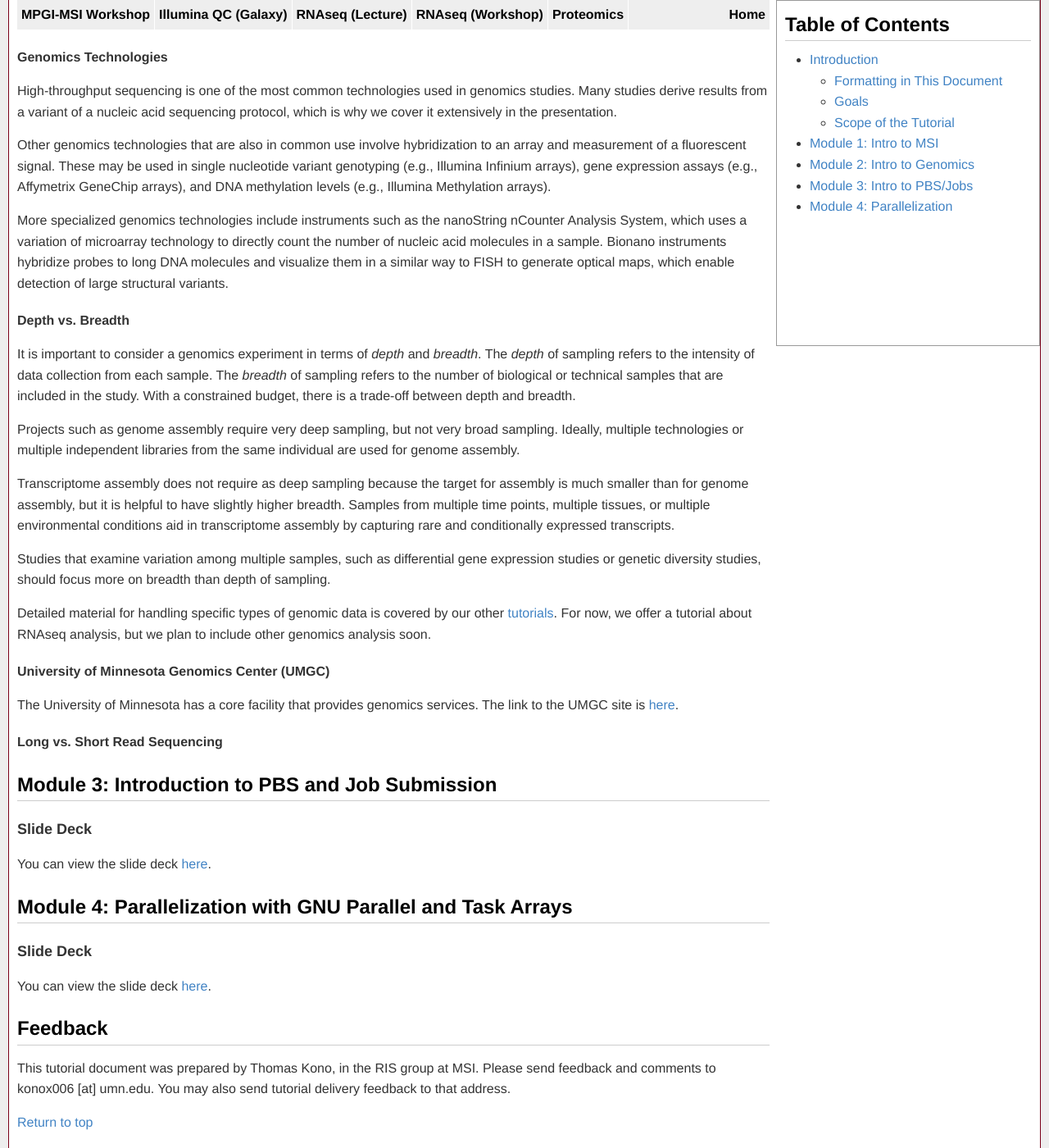
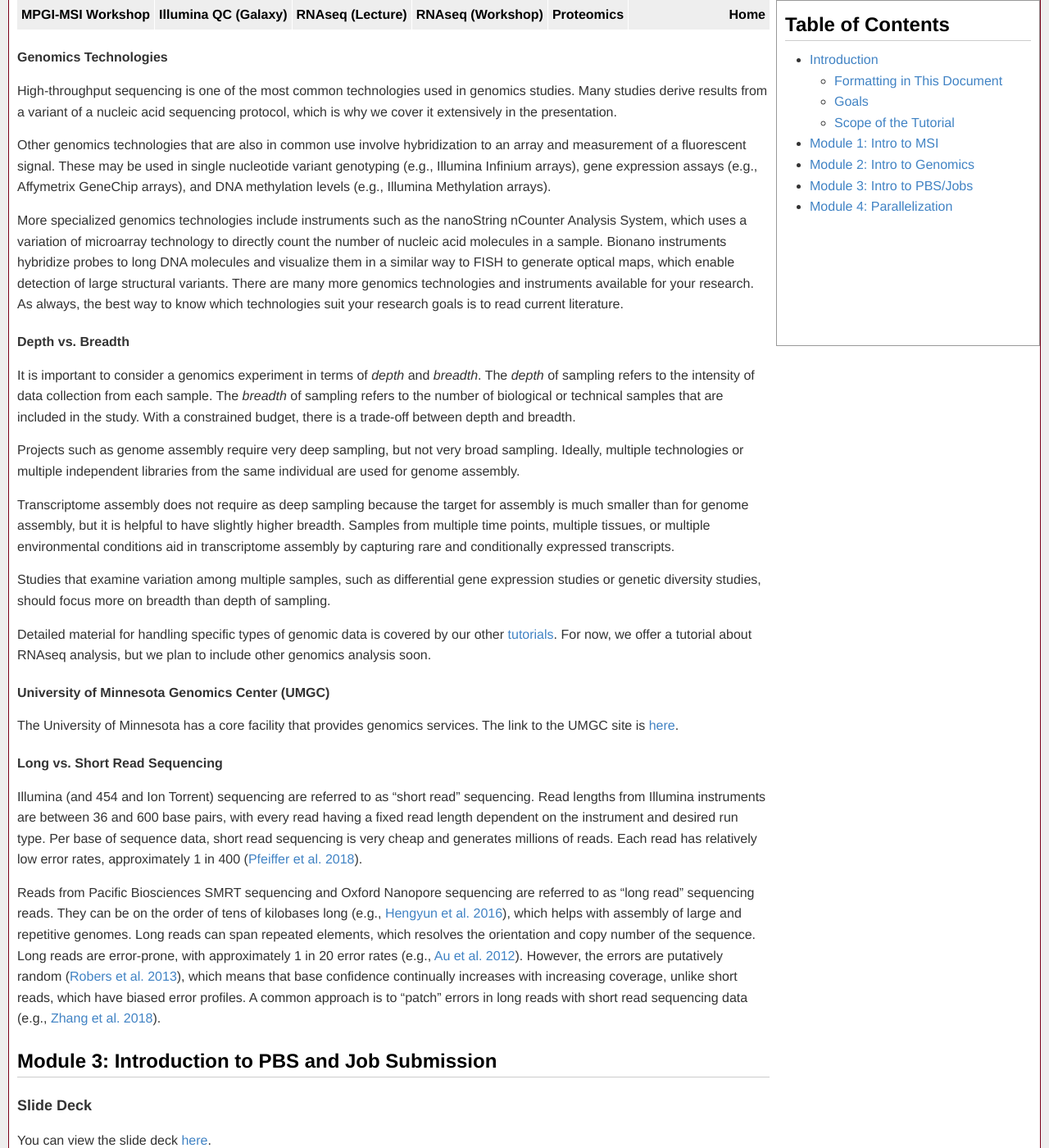
Before and after one commit to msi-ris/Tutorials, a Jekyll site: the page built from mpgi_msi.md, in a window 1280 px wide and 1400 px high, scrolled down 3076 px. Shown: the whole window at 82% size. Built offline with Jekyll 4.4.1, drawn with Linux system fonts in a browser that asks for light colours.

Commit message:
Update MPGI-MSI

```diff
--- a/mpgi_msi.md
+++ b/mpgi_msi.md
@@ -158,7 +158,9 @@ nanoString nCounter Analysis System, which uses a variation of microarray
 technology to directly count the number of nucleic acid molecules in a sample.
 Bionano instruments hybridize probes to long DNA molecules and visualize them
 in a similar way to FISH to generate optical maps, which enable detection of
-large structural variants.
+large structural variants. There are many more genomics technologies and
+instruments available for your research. As always, the best way to know which
+technologies suit your research goals is to read current literature.
 
 #### Depth vs. Breadth
 It is important to consider a genomics experiment in terms of *depth* and
@@ -191,6 +193,25 @@ The University of Minnesota has a core facility that provides genomics services.
 The link to the UMGC site is [here](http://genomics.umn.edu/).
 
 #### Long vs. Short Read Sequencing
+Illumina (and 454 and Ion Torrent) sequencing are referred to as "short read"
+sequencing. Read lengths from Illumina instruments are between 36 and 600
+base pairs, with every read having a fixed read length dependent on the
+instrument and desired run type. Per base of sequence data, short read
+sequencing is very cheap and generates millions of reads. Each read has
+relatively low error rates, approximately 1 in 400 ([Pfeiffer et al. 2018](https://www.nature.com/articles/s41598-018-29325-6)).
+
+Reads from Pacific Biosciences SMRT sequencing and Oxford Nanopore sequencing
+are referred to as "long read" sequencing reads. They can be on the order of
+tens of kilobases long (e.g., [Hengyun et al. 2016](https://www.sciencedirect.com/science/article/pii/S1672022916301309)),
+which helps with assembly of large and repetitive genomes. Long reads can span
+repeated elements, which resolves the orientation and copy number of the
+sequence. Long reads are error-prone, with approximately 1 in 20 error rates
+(e.g., [Au et al. 2012](https://journals.plos.org/plosone/article?id=10.1371/journal.pone.0046679)).
+However, the errors are putatively random ([Robers et al. 2013](https://genomebiology.biomedcentral.com/articles/10.1186/gb-2013-14-6-405)),
+which means that base confidence continually increases with increasing coverage,
+unlike short reads, which have biased error profiles. A common approach is to
+"patch" errors in long reads with short read sequencing data
+(e.g., [Zhang et al. 2018](https://onlinelibrary.wiley.com/doi/full/10.1111/tpj.14120)).
 
 ## <a name="3"></a> Module 3: Introduction to PBS and Job Submission
 ### Slide Deck
```
